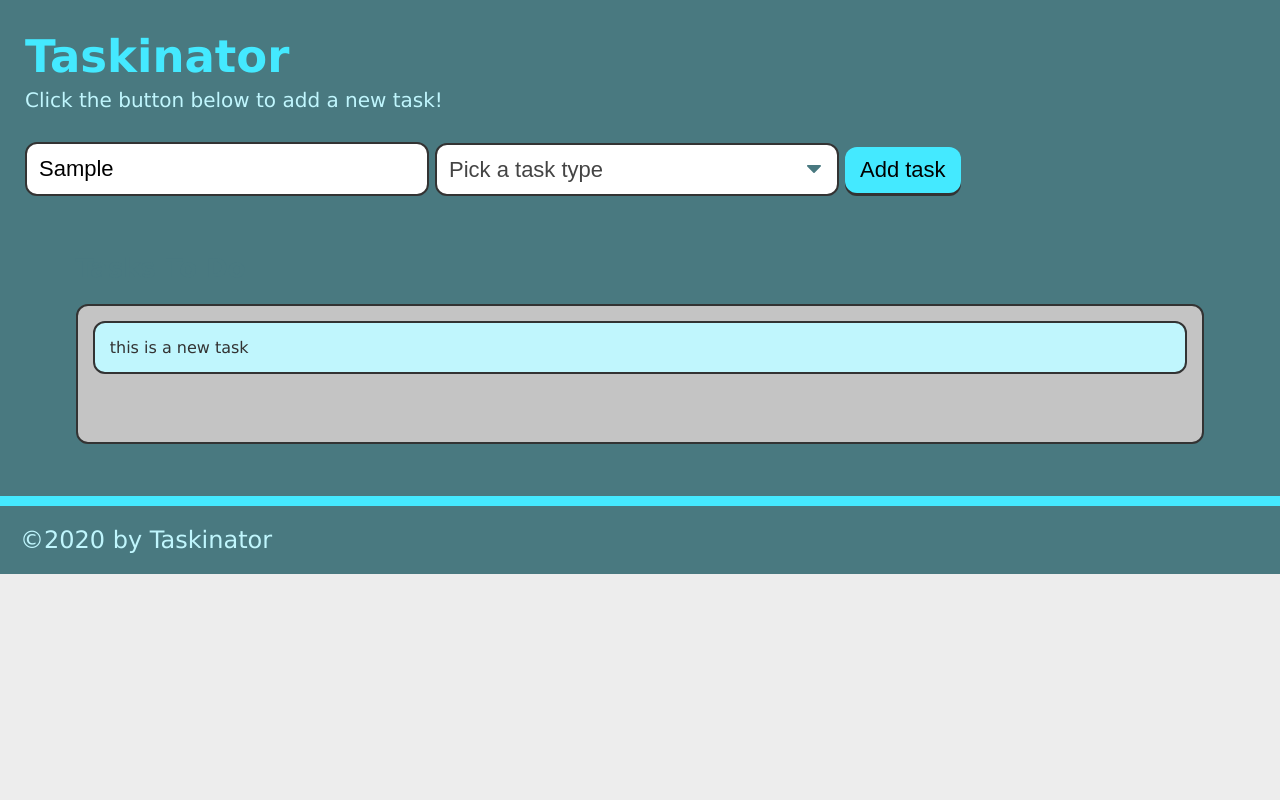
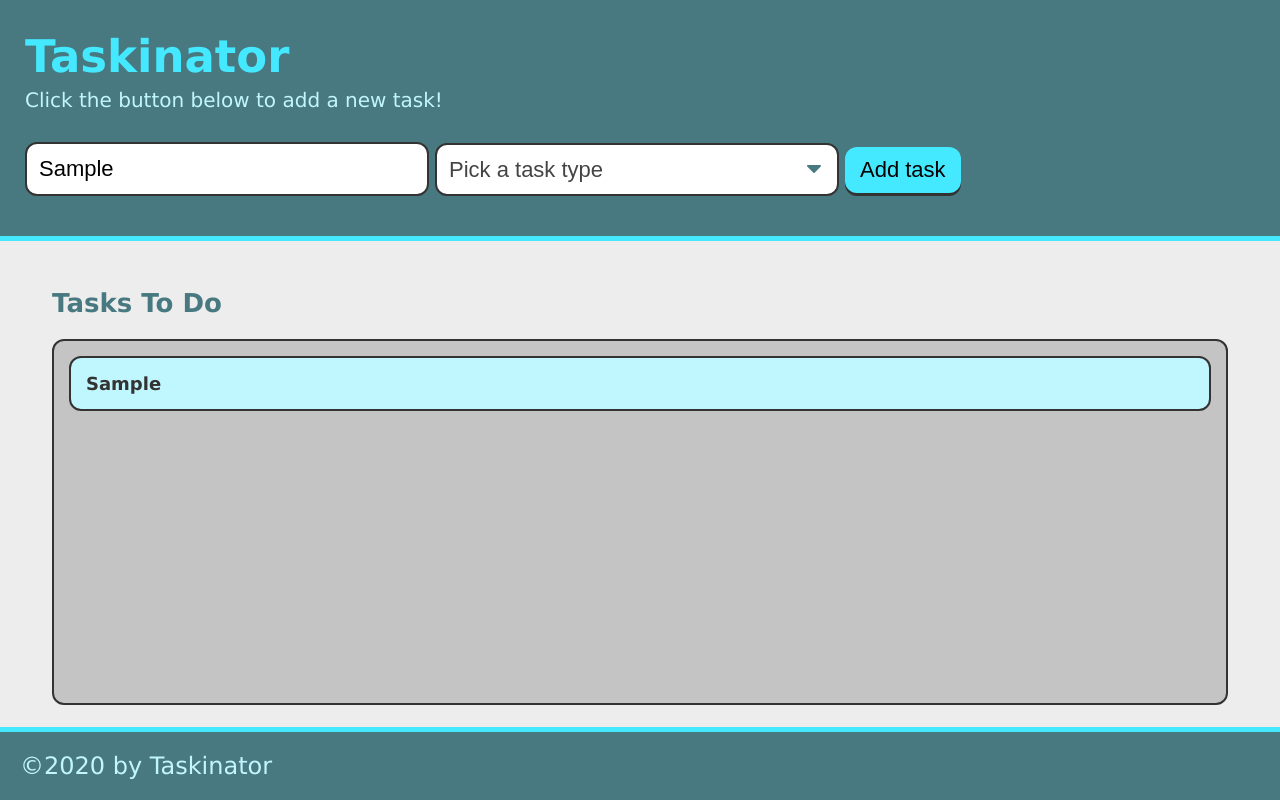
Before and after one commit to EthanBrockway/taskinator, a plain HTML site: page index.html in a window 1280 px wide. Both pictures are taken after typing "Sample" into the empty fields and a click on the button "Add task". Drawn offline with Linux system fonts and the light colour scheme.

Commit message:
created task type and added innerHTML to show type and name when submitted

```diff
--- a/assets/js/script.js
+++ b/assets/js/script.js
@@ -1,12 +1,32 @@
 var formEl = document.querySelector("#task-form");
 var tasksToDoEl = document.querySelector("#tasks-to-do");
 
-// Function to add task to list
 var createTaskHandler = function (event) {
   event.preventDefault();
+  var taskNameInput = document.querySelector("input[name='task-name']").value;
+  var taskTypeInput = document.querySelector("select[name='task-type']").value;
+
+  //create list item
   var listItemEl = document.createElement("li");
   listItemEl.className = "task-item";
-  listItemEl.textContent = "this is a new task";
+
+  //create div to hold task info and add to list item
+  var taskInfoEl = document.createElement("div");
+
+  //give it a class name
+  taskInfoEl.className = "task-info";
+
+  //add HTML content to div
+  taskInfoEl.innerHTML =
+    "<h3 class='task-name'>" +
+    taskNameInput +
+    "</h3><span class='task-type'>" +
+    taskTypeInput +
+    "</span>";
+
+  listItemEl.appendChild(taskInfoEl);
+
+  //a add entire list item to list
   tasksToDoEl.appendChild(listItemEl);
 };
 //button for adding task
--- a/index.html
+++ b/index.html
@@ -18,7 +18,7 @@
         <div class="form-group">
           <select name="task-type" class="select-dropdown">
             <option value="" disabled selected>Pick a task type</option>
-            <option value="print">print</option>
+            <option value="print">Print</option>
             <option value="Web">Web</option>
             <option value="mobile">Mobile</option>
           </select>
@@ -27,7 +27,7 @@
           <button class="btn" id="save-task" type="submit">Add task</button>
         </div>
       </form>
-
+    </header>
     <main class="page-content">
       <section class="task-list-wrapper">
         <h2 class="list-title">Tasks To Do</h2>
@@ -35,7 +35,7 @@
       </section>
     </main>
     <script src="./assets/js/script.js"></script>
-    </header>
+
     <footer>&copy;2020 by Taskinator</footer>
   </body>
 </html>
```
Lines whose indentation alone changed are shown as unchanged.
